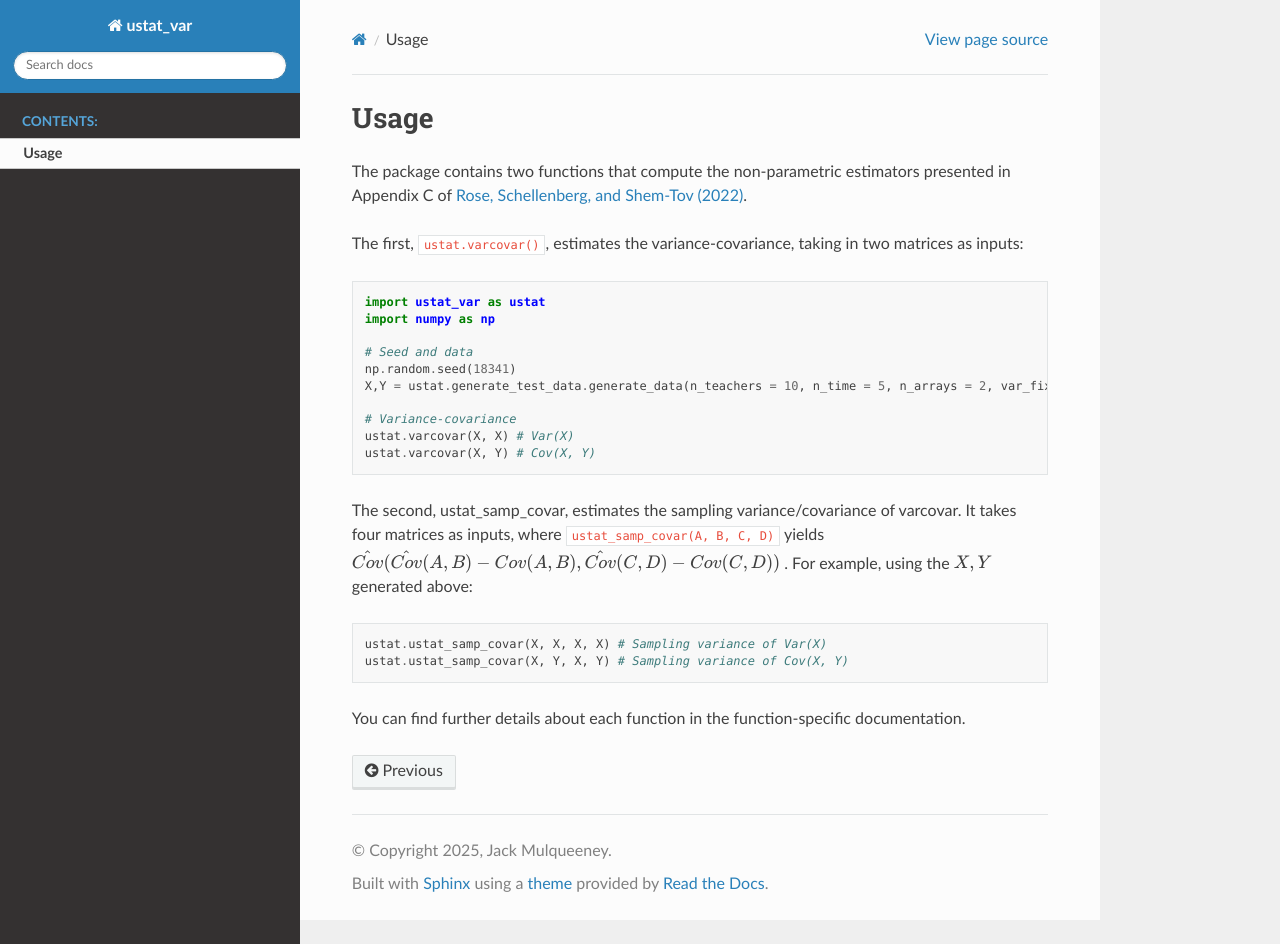
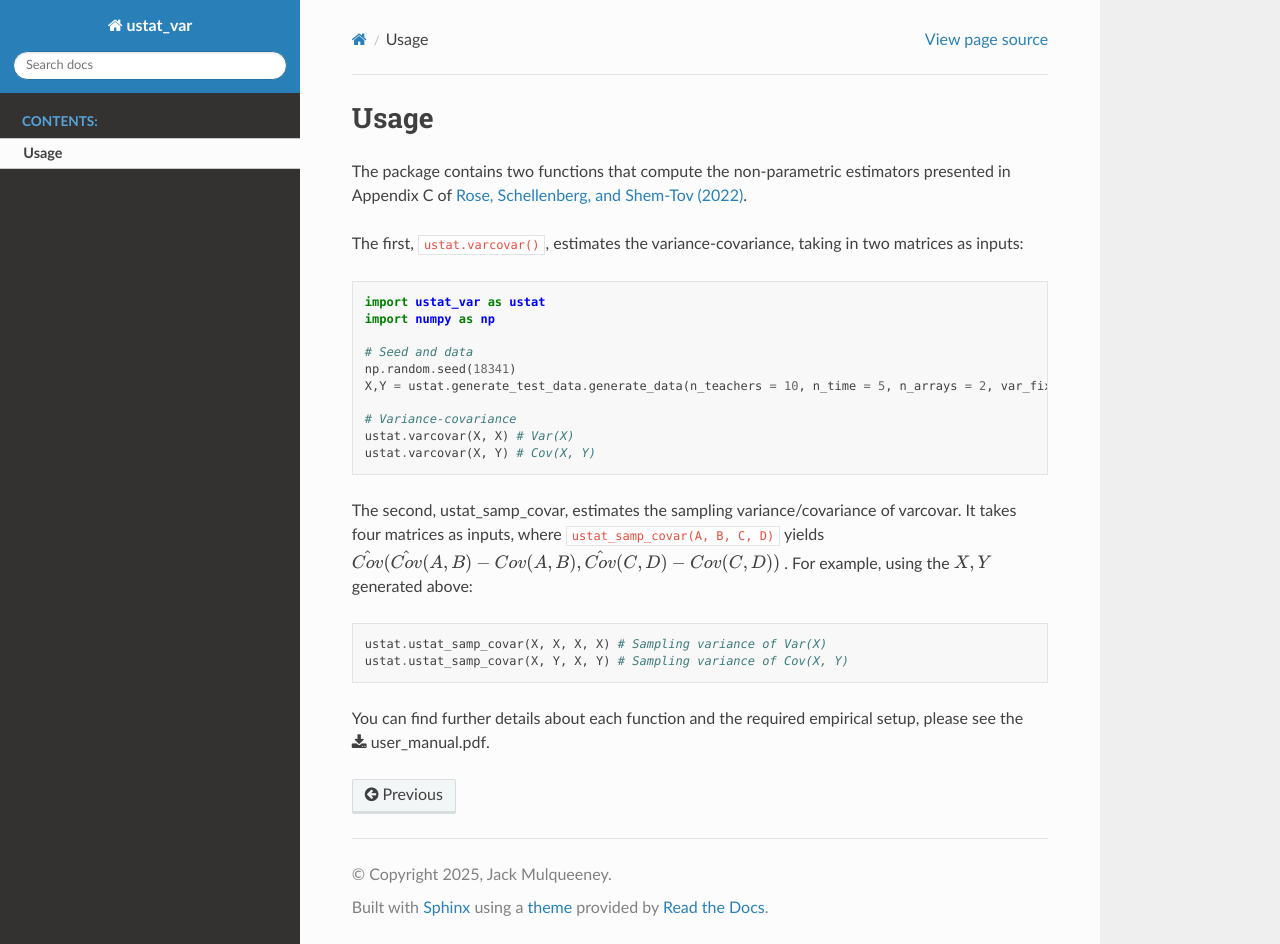
Before and after one commit to jkmulq/ustat_var, a Sphinx documentation site: the page built from docs/source/usage.rst, in a window 1280 px wide and 944 px high. Built offline with Sphinx 7.4.7 and the Read the Docs theme 3.1.0, drawn with Linux system fonts in a browser that asks for light colours; pages that are not in the unit, such as notebooks, are missing from menus.

Commit message:
adding user manual to docs with link

```diff
--- a/docs/source/index.rst
+++ b/docs/source/index.rst
@@ -22,7 +22,7 @@ To install::
 See :ref:`usage` for examples of how to use the core functions.
 
 .. toctree::
-   :maxdepth: 2
+   :maxdepth: 1
    :caption: Contents:
 
    Overview <index>
--- a/docs/source/usage.rst
+++ b/docs/source/usage.rst
@@ -23,4 +23,7 @@ The second, ustat_samp_covar, estimates the sampling variance/covariance of varc
     ustat.ustat_samp_covar(X, X, X, X) # Sampling variance of Var(X)
     ustat.ustat_samp_covar(X, Y, X, Y) # Sampling variance of Cov(X, Y)
 
-You can find further details about each function in the function-specific documentation.
+You can find further details about each function and the required empirical setup, please see the |user manual|.
+
+.. |user manual| replace::
+   :download:`user_manual.pdf </_downloads/ustat_var_user_manual.py>`
```
Also changed, not shown: 4 other files.
